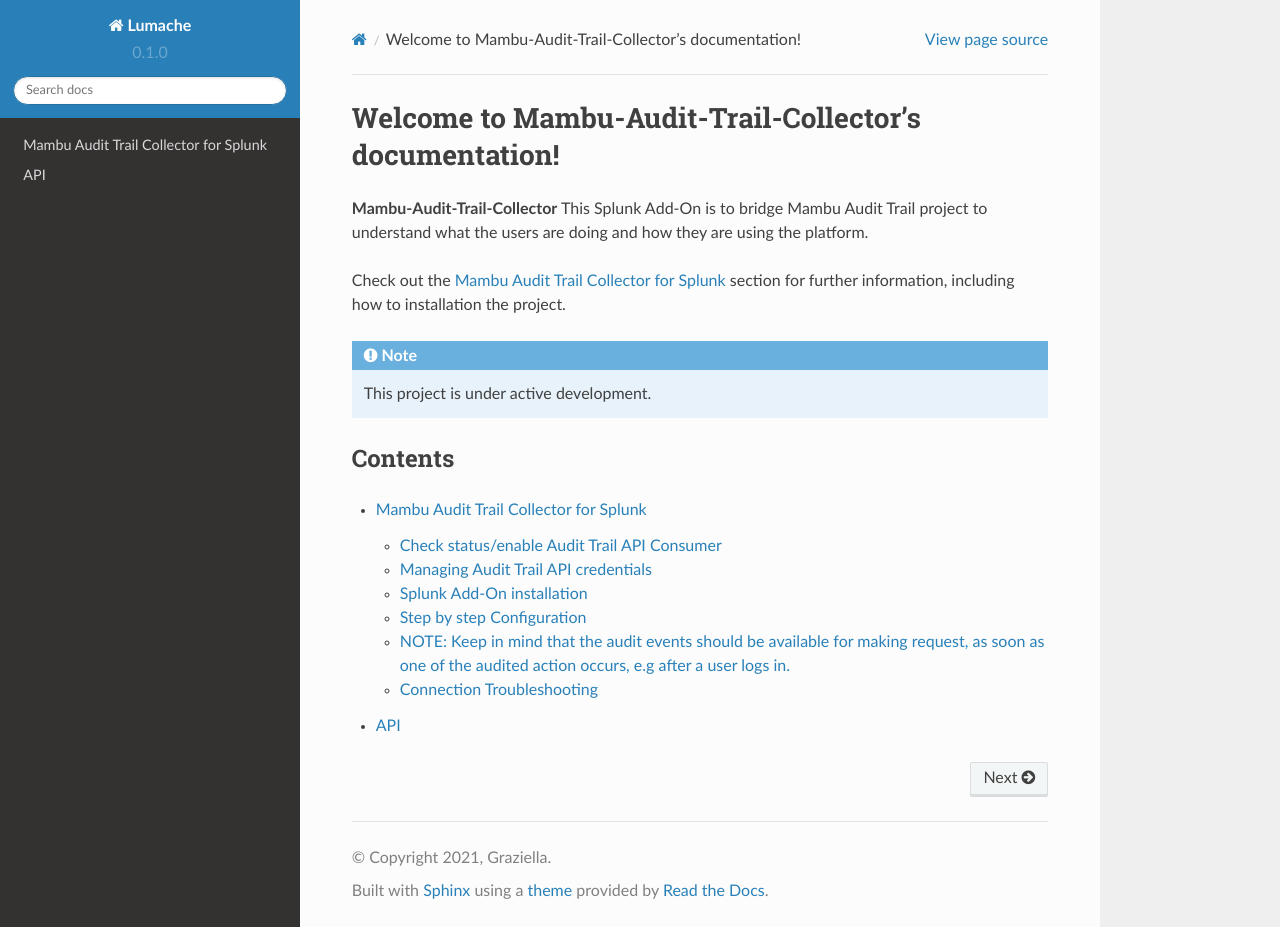
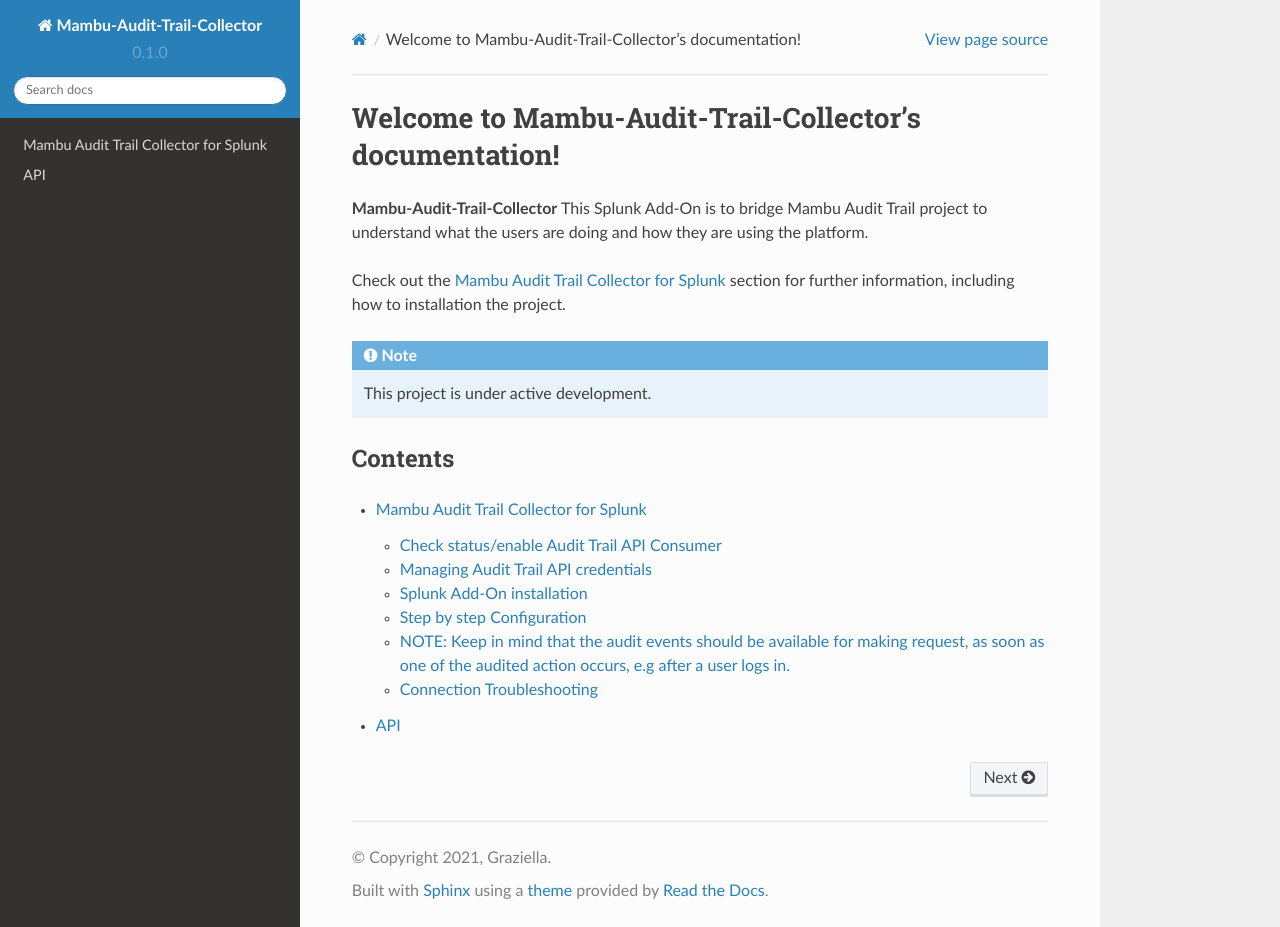
Before and after one commit to lcamoro/Mambu-Audit-Trail-Collector, a Sphinx documentation site: the page built from docs/source/index.rst, in a window 1280 px wide and 927 px high. Built offline with Sphinx 7.4.7 and the Read the Docs theme 2.0.0, drawn with Linux system fonts in a browser that asks for light colours.

Commit message:
Update conf.py

```diff
--- a/docs/source/conf.py
+++ b/docs/source/conf.py
@@ -2,7 +2,7 @@
 
 # -- Project information
 
-project = 'Lumache'
+project = 'Mambu-Audit-Trail-Collector'
 copyright = '2021, Graziella'
 author = 'Graziella'
 
```
